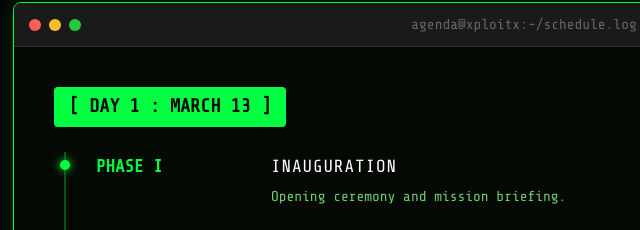
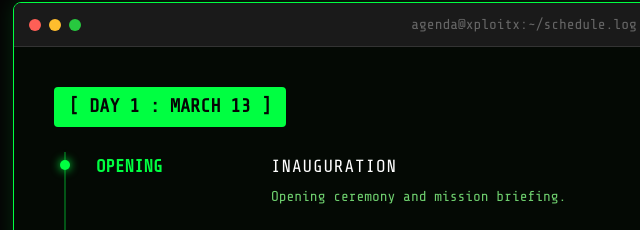
Before and after one commit to ashish1207kh/XploitX-2026, a website: page about.html in a window 1280 px wide. Shown: the part 2304-2534 px from the top of the page, 127-767 px from the left. Drawn offline with nearby package versions, Linux system fonts and the light colour scheme; no server answers.

Commit message:
fix(about): Change inauguration label to OPENING

```diff
--- a/about.html
+++ b/about.html
@@ -172,8 +172,7 @@
                                     style="position: absolute; left: -6px; top: 8px; width: 10px; height: 10px; background: var(--neon-green); border-radius: 50%; box-shadow: 0 0 10px var(--neon-green);"></span>
                                 <div style="display: flex; flex-wrap: wrap; gap: 15px; align-items: baseline;">
                                     <span
-                                        style="color: var(--neon-green); font-weight: bold; font-size: 1.1rem; min-width: 160px;">PHASE
-                                        I</span>
+                                        style="color: var(--neon-green); font-weight: bold; font-size: 1.1rem; min-width: 160px;">OPENING</span>
                                     <span
                                         style="color: white; font-size: 1.1rem; text-transform: uppercase; letter-spacing: 1px;">INAUGURATION</span>
                                 </div>
```
